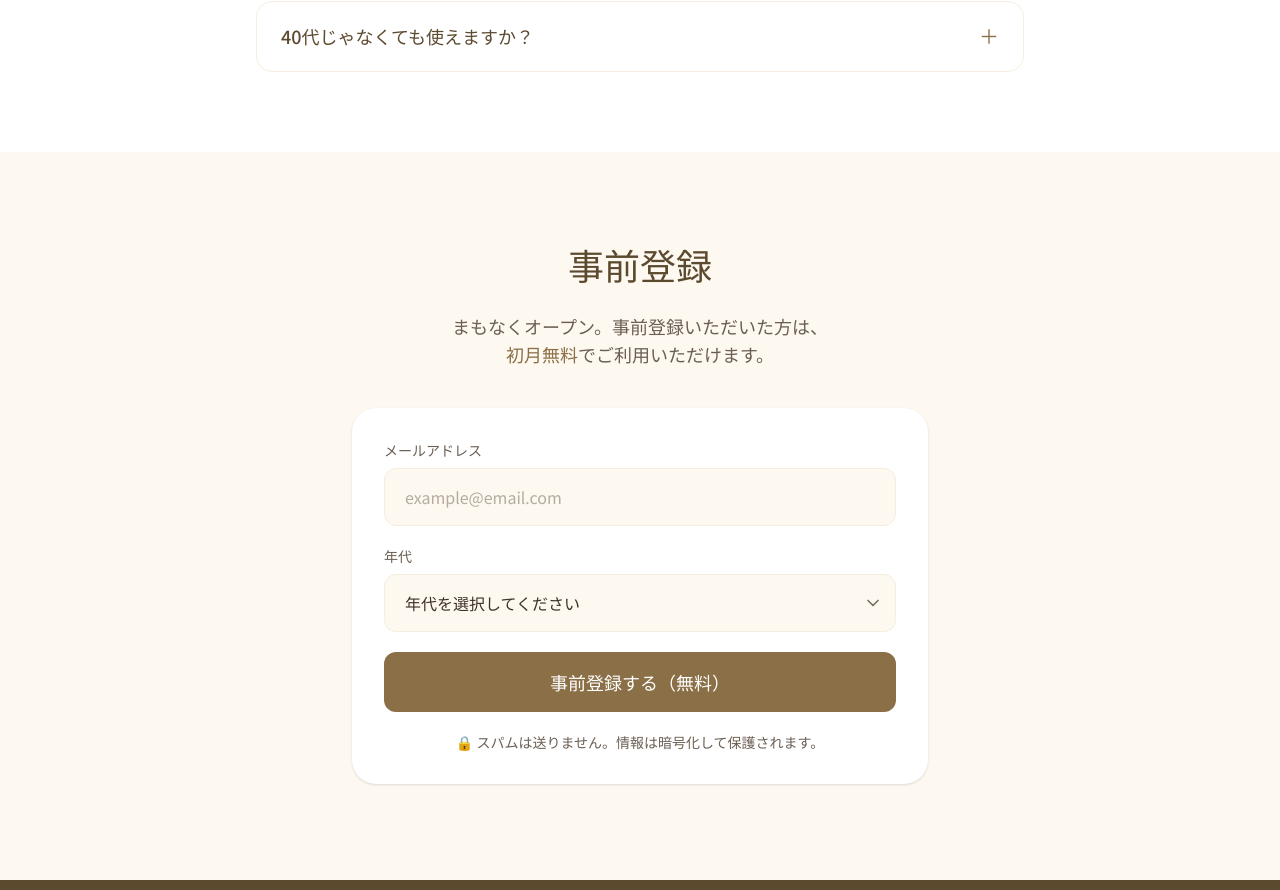
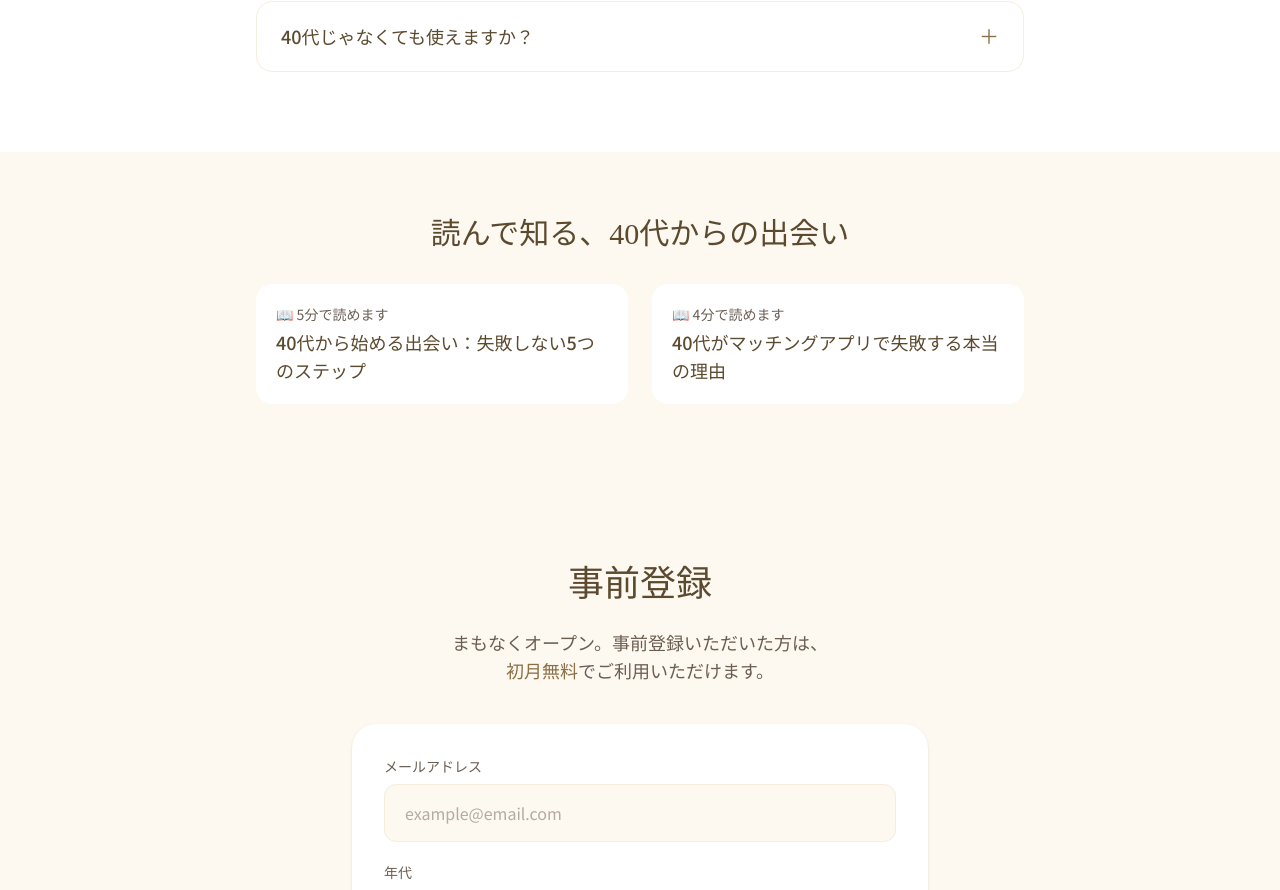
Before and after one commit to sntkmtnb/yorisoi, a Next.js app: page / in a window 1280 px wide. Shown: the part 6182-7072 px from the top of the page. Built offline with nearby package versions, Linux system fonts and the light colour scheme.

Commit message:
UX Round 20: LP ブログプレビューセクション追加
- FAQ後・Waitlist前にブログ記事カードを配置
- 「読んで知る、40代からの出会い」セクション
- コンテンツマーケティング導線の強化
- 事前登録前の信頼構築を最終強化

```diff
--- a/src/app/page.tsx
+++ b/src/app/page.tsx
@@ -436,6 +436,40 @@ export default function Home() {
         </div>
       </section>
 
+      {/* Blog Preview Section */}
+      <section className="py-16 px-6">
+        <div className="max-w-3xl mx-auto">
+          <h2 className="font-serif text-2xl md:text-3xl text-center text-[var(--color-warm-dark)] mb-8">
+            読んで知る、40代からの出会い
+          </h2>
+          <div className="grid md:grid-cols-2 gap-4 md:gap-6">
+            {[
+              {
+                href: "/blog/over-40-dating-guide",
+                title: "40代から始める出会い：失敗しない5つのステップ",
+                time: "5分",
+              },
+              {
+                href: "/blog/why-matching-apps-fail-for-40s",
+                title: "40代がマッチングアプリで失敗する本当の理由",
+                time: "4分",
+              },
+            ].map((article) => (
+              <a
+                key={article.href}
+                href={article.href}
+                className="block bg-white p-5 rounded-2xl hover:shadow-md transition-shadow"
+              >
+                <p className="text-sm text-[var(--color-text-light)] mb-1">📖 {article.time}で読めます</p>
+                <h3 className="text-base md:text-lg font-medium text-[var(--color-warm-dark)]">
+                  {article.title}
+                </h3>
+              </a>
+            ))}
+          </div>
+        </div>
+      </section>
+
       {/* Waitlist Section */}
       <section id="waitlist" className="py-24 px-6">
         <div className="max-w-xl mx-auto text-center">
```
